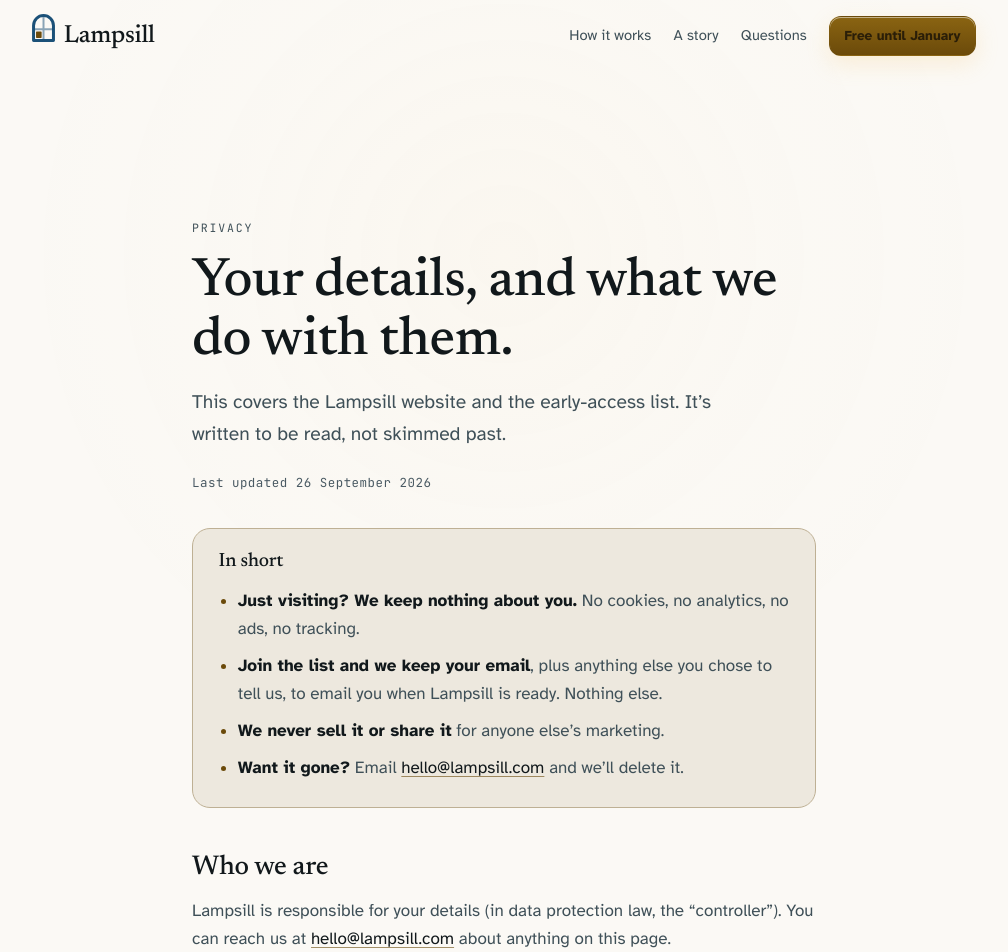
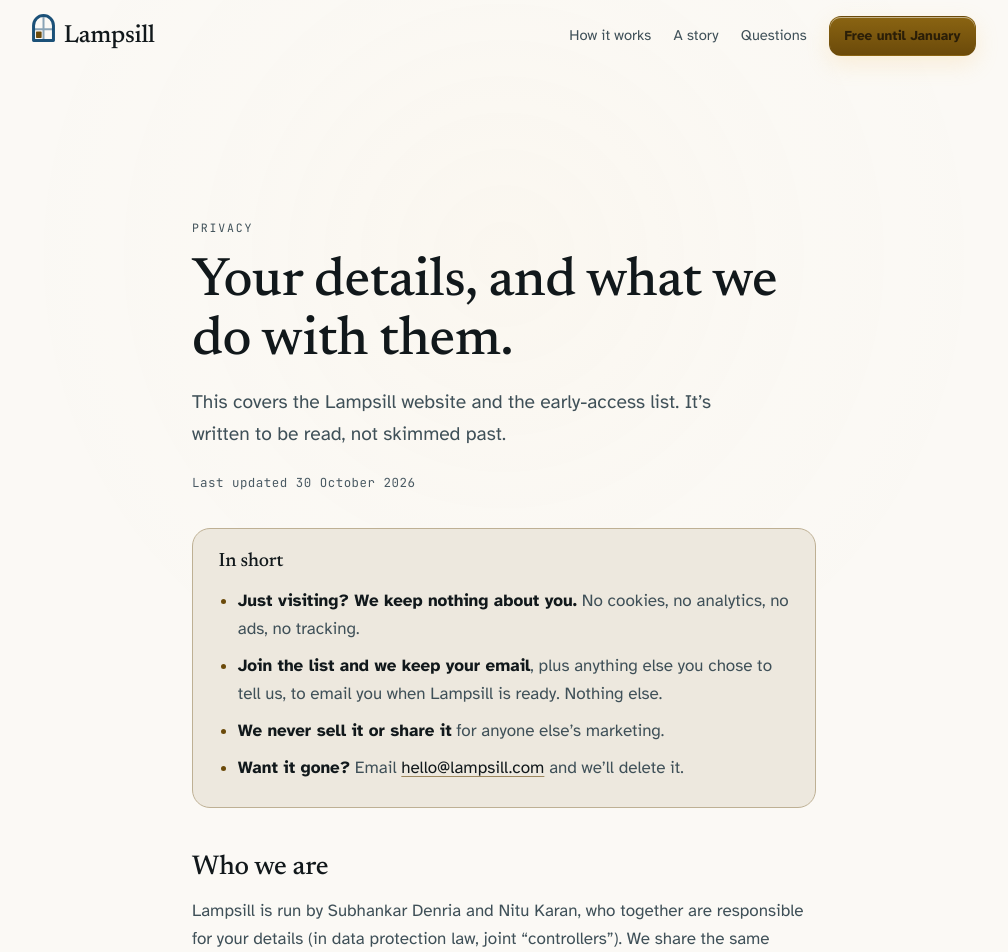
Before and after one commit to subhankardenria/lampsill_web, a Next.js app: page /privacy in a window 1280 px wide. Shown: the top 952 px of the page, without its empty margins (136-1144 px from the left). Built offline with nearby package versions, Linux system fonts and the light colour scheme; no server answers.

Commit message:
Privacy notices: Subhankar Denria and Nitu Karan as joint controllers

```diff
--- a/app/privacy/page.tsx
+++ b/app/privacy/page.tsx
@@ -34,7 +34,7 @@ import { Complaint } from '@/components/Complaint';
  *
  * `UPDATED` is shown on the page. Bump it with any change of substance.
  */
-const UPDATED = '26 September 2026';
+const UPDATED = '30 October 2026';
 
 export const metadata: Metadata = {
   title: 'Privacy — Lampsill',
@@ -91,8 +91,9 @@ export default async function PrivacyPage({
 
           <h2>Who we are</h2>
           <p>
-            Lampsill is responsible for your details (in data protection law, the
-            &ldquo;controller&rdquo;). You can reach us at{' '}
+            Lampsill is run by Subhankar Denria and Nitu Karan, who together are responsible for
+            your details (in data protection law, joint &ldquo;controllers&rdquo;). We share the
+            same duties, and you can use any of your rights with either of us. You can reach us at{' '}
             <a href="mailto:hello@lampsill.com">hello@lampsill.com</a> about anything on this page.
           </p>
 
```
Also changed, not shown: app/privacy/app/page.tsx (+6 -4 lines).
